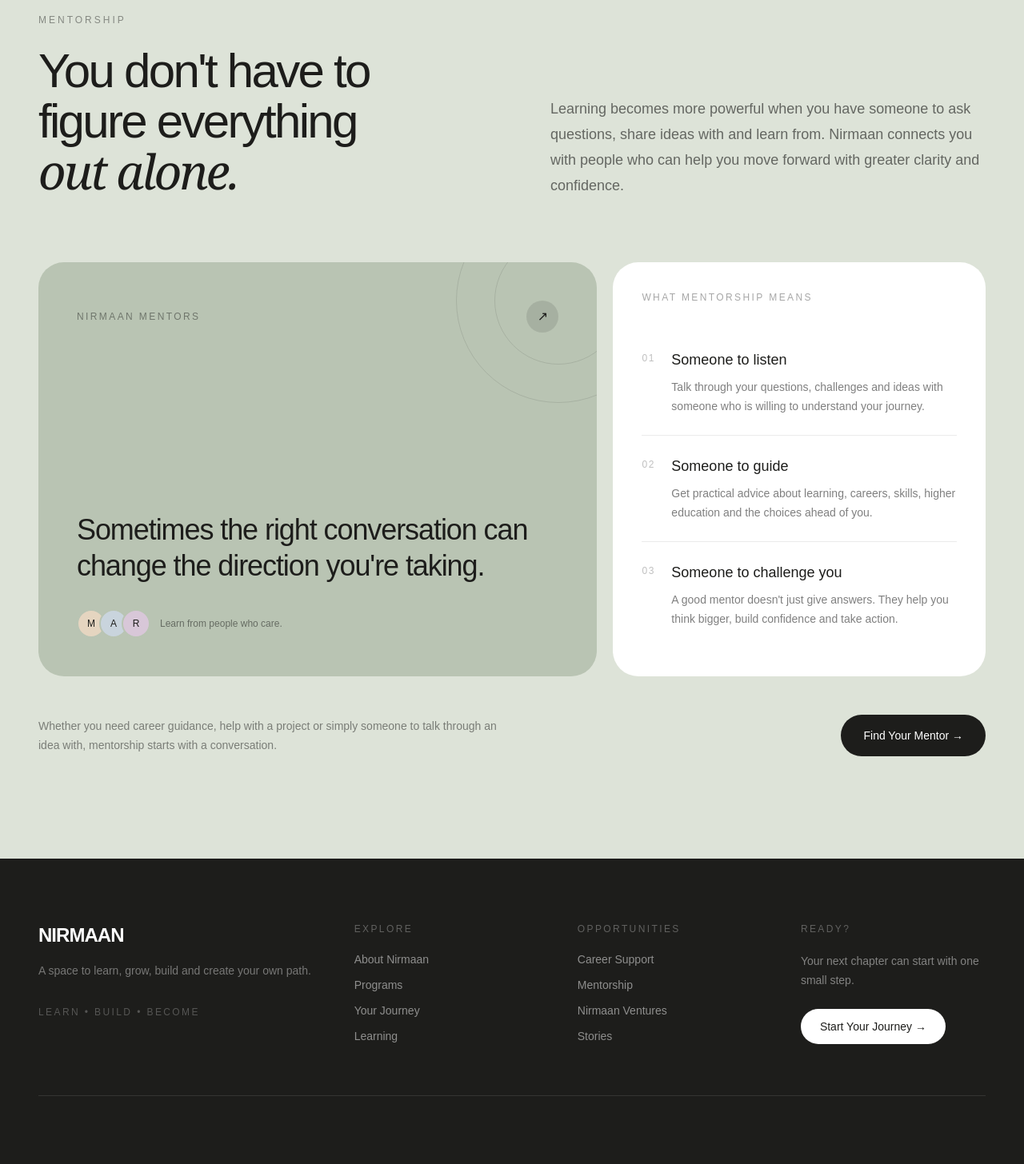
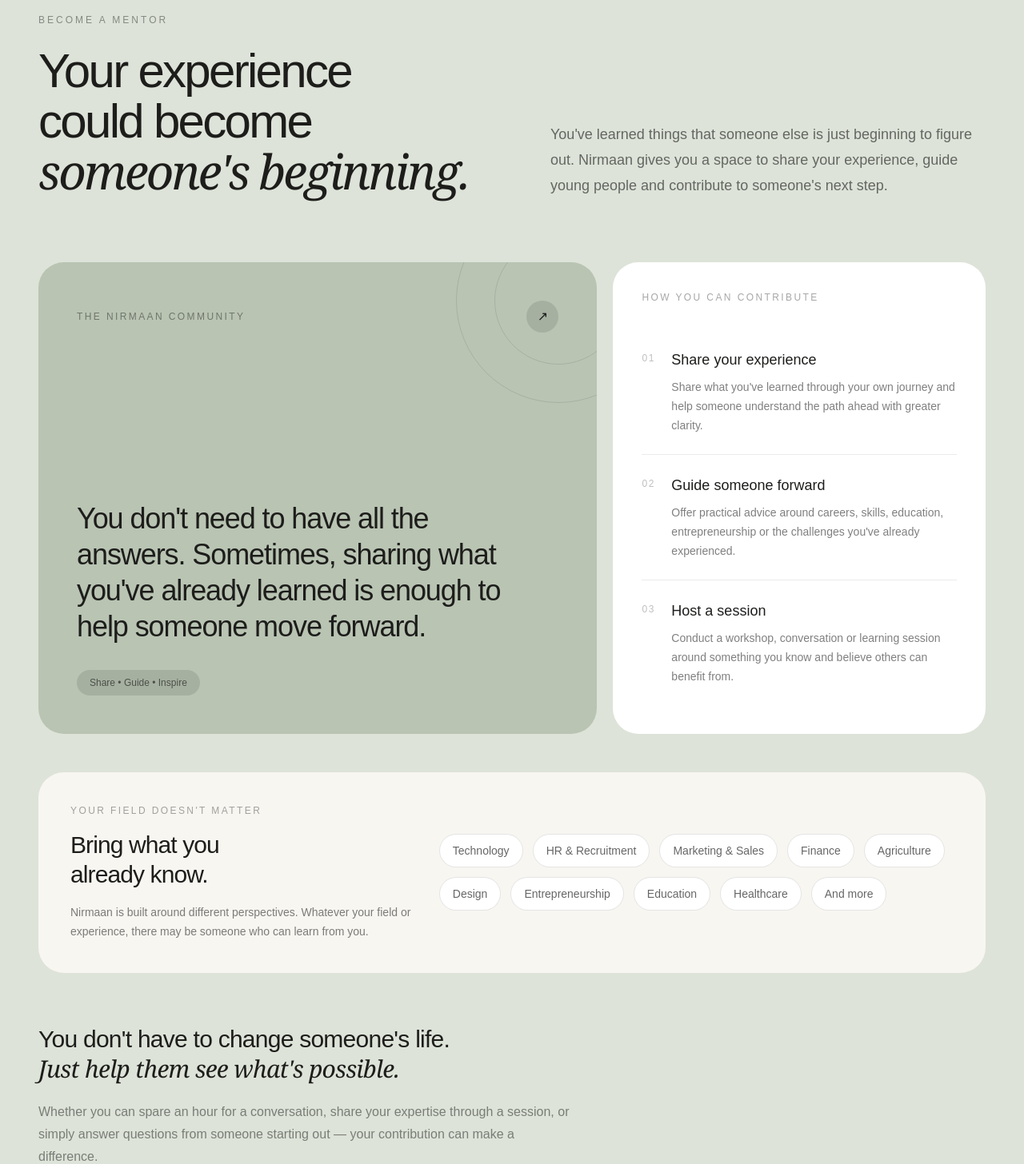
Before and after one commit to BeAnirva/NIRMAAN, a Next.js app: page /mentorship in a window 1280 px wide. Shown: the part 200-1656 px from the top of the page at 80% size. Built offline with nearby package versions, Linux system fonts and the light colour scheme.

Commit message:
Update Mentorship.tsx

```diff
--- a/src/components/Mentorship.tsx
+++ b/src/components/Mentorship.tsx
@@ -1,29 +1,40 @@
-const mentorshipPoints = [
+const mentorWays = [
   {
     number: "01",
-    title: "Someone to listen",
+    title: "Share your experience",
     description:
-      "Talk through your questions, challenges and ideas with someone who is willing to understand your journey.",
+      "Share what you've learned through your own journey and help someone understand the path ahead with greater clarity.",
   },
   {
     number: "02",
-    title: "Someone to guide",
+    title: "Guide someone forward",
     description:
-      "Get practical advice about learning, careers, skills, higher education and the choices ahead of you.",
+      "Offer practical advice around careers, skills, education, entrepreneurship or the challenges you've already experienced.",
   },
   {
     number: "03",
-    title: "Someone to challenge you",
+    title: "Host a session",
     description:
-      "A good mentor doesn't just give answers. They help you think bigger, build confidence and take action.",
+      "Conduct a workshop, conversation or learning session around something you know and believe others can benefit from.",
   },
+];
+
+const fields = [
+  "Technology",
+  "HR & Recruitment",
+  "Marketing & Sales",
+  "Finance",
+  "Agriculture",
+  "Design",
+  "Entrepreneurship",
+  "Education",
+  "Healthcare",
+  "And more",
 ];
 
 export default function Mentorship() {
   return (
-    <section
-      className="bg-[#DDE3D8] px-6 py-24 md:px-10 md:py-32 lg:px-12"
-    >
+    <section className="bg-[#DDE3D8] px-6 py-24 md:px-10 md:py-32 lg:px-12">
       <div className="mx-auto max-w-7xl">
 
         {/* HEADER */}
@@ -33,19 +44,19 @@
           <div>
 
             <p className="mb-6 text-xs font-medium uppercase tracking-[0.25em] text-black/40">
-              Mentorship
+              Become a Mentor
             </p>
 
             <h2 className="max-w-2xl text-4xl font-medium leading-[1.05] tracking-[-0.045em] md:text-5xl lg:text-6xl">
 
-              You don't have to
+              Your experience
               <br />
 
-              figure everything
+              could become
               <br />
 
               <span className="font-serif italic font-normal">
-                out alone.
+                someone's beginning.
               </span>
 
             </h2>
@@ -57,11 +68,12 @@
 
             <p className="max-w-xl text-base leading-7 text-black/55 md:text-lg md:leading-8">
 
-              Learning becomes more powerful when you have someone
-              to ask questions, share ideas with and learn from.
+              You've learned things that someone else is just
+              beginning to figure out.
 
-              Nirmaan connects you with people who can help you
-              move forward with greater clarity and confidence.
+              Nirmaan gives you a space to share your experience,
+              guide young people and contribute to someone's
+              next step.
 
             </p>
 
@@ -70,11 +82,11 @@
         </div>
 
 
-        {/* MENTORSHIP VISUAL */}
+        {/* MAIN VISUAL */}
 
         <div className="mt-20 grid gap-5 lg:grid-cols-[1.2fr_0.8fr]">
 
-          {/* LARGE VISUAL CARD */}
+          {/* LARGE CARD */}
 
           <div className="relative min-h-[420px] overflow-hidden rounded-[2rem] bg-[#B9C4B3] p-8 md:p-12">
 
@@ -90,7 +102,7 @@
               <div className="flex items-center justify-between">
 
                 <span className="text-xs font-medium uppercase tracking-[0.2em] text-black/40">
-                  Nirmaan Mentors
+                  The Nirmaan Community
                 </span>
 
                 <span className="flex h-10 w-10 items-center justify-center rounded-full bg-black/10">
@@ -104,32 +116,21 @@
 
                 <p className="max-w-xl text-3xl font-medium leading-tight tracking-[-0.03em] md:text-4xl">
 
-                  Sometimes the right
-                  conversation can change
-                  the direction you're taking.
+                  You don't need to have
+                  all the answers.
+
+                  Sometimes, sharing what
+                  you've already learned is
+                  enough to help someone
+                  move forward.
 
                 </p>
 
-                <div className="mt-8 flex items-center gap-3">
 
-                  <div className="flex -space-x-2">
+                <div className="mt-8">
 
-                    <div className="flex h-9 w-9 items-center justify-center rounded-full border-2 border-[#B9C4B3] bg-[#E5D5C0] text-xs">
-                      M
-                    </div>
-
-                    <div className="flex h-9 w-9 items-center justify-center rounded-full border-2 border-[#B9C4B3] bg-[#C9D4DD] text-xs">
-                      A
-                    </div>
-
-                    <div className="flex h-9 w-9 items-center justify-center rounded-full border-2 border-[#B9C4B3] bg-[#D8C7D8] text-xs">
-                      R
-                    </div>
-
-                  </div>
-
-                  <span className="text-xs text-black/45">
-                    Learn from people who care.
+                  <span className="inline-flex rounded-full bg-black/10 px-4 py-2 text-xs font-medium text-black/55">
+                    Share • Guide • Inspire
                   </span>
 
                 </div>
@@ -141,23 +142,23 @@
           </div>
 
 
-          {/* MENTORSHIP POINTS */}
+          {/* WAYS TO CONTRIBUTE */}
 
           <div className="rounded-[2rem] bg-white p-7 md:p-9">
 
             <p className="text-xs font-medium uppercase tracking-[0.2em] text-black/35">
-              What mentorship means
+              How you can contribute
             </p>
 
 
             <div className="mt-8">
 
-              {mentorshipPoints.map((point, index) => (
+              {mentorWays.map((way, index) => (
 
                 <div
-                  key={point.number}
+                  key={way.number}
                   className={`py-6 ${
-                    index !== mentorshipPoints.length - 1
+                    index !== mentorWays.length - 1
                       ? "border-b border-black/8"
                       : ""
                   }`}
@@ -166,17 +167,17 @@
                   <div className="flex gap-5">
 
                     <span className="pt-1 text-xs font-medium tracking-[0.15em] text-black/25">
-                      {point.number}
+                      {way.number}
                     </span>
 
                     <div>
 
                       <h3 className="text-lg font-medium">
-                        {point.title}
+                        {way.title}
                       </h3>
 
                       <p className="mt-2 text-sm leading-6 text-black/50">
-                        {point.description}
+                        {way.description}
                       </p>
 
                     </div>
@@ -194,23 +195,98 @@
         </div>
 
 
-        {/* BOTTOM CTA */}
+        {/* FIELDS */}
 
-        <div className="mt-12 flex flex-col gap-4 sm:flex-row sm:items-center sm:justify-between">
+        <div className="mt-12 rounded-[2rem] bg-[#F8F6F1] p-7 md:p-10">
 
-          <p className="max-w-xl text-sm leading-6 text-black/45">
+          <div className="grid gap-8 md:grid-cols-[0.8fr_1.2fr] md:items-center">
 
-            Whether you need career guidance, help with a project
-            or simply someone to talk through an idea with,
-            mentorship starts with a conversation.
+            <div>
+
+              <p className="text-xs font-medium uppercase tracking-[0.2em] text-black/35">
+                Your field doesn't matter
+              </p>
+
+              <h3 className="mt-4 text-2xl font-medium leading-tight tracking-[-0.03em] md:text-3xl">
+
+                Bring what you
+                <br />
+                already know.
+
+              </h3>
+
+              <p className="mt-4 max-w-md text-sm leading-6 text-black/50">
+
+                Nirmaan is built around different perspectives.
+                Whatever your field or experience, there may be
+                someone who can learn from you.
+
+              </p>
+
+            </div>
+
+
+            <div className="flex flex-wrap gap-3">
+
+              {fields.map((field) => (
+
+                <span
+                  key={field}
+                  className="rounded-full border border-black/10 bg-white px-4 py-2.5 text-sm text-black/60"
+                >
+                  {field}
+                </span>
+
+              ))}
+
+            </div>
+
+          </div>
+
+        </div>
+
+
+        {/* BOTTOM MESSAGE */}
+
+        <div className="mt-16 max-w-3xl">
+
+          <p className="text-2xl font-medium leading-tight tracking-[-0.025em] md:text-3xl">
+
+            You don't have to change someone's life.
+
+            <br />
+
+            <span className="font-serif italic font-normal">
+              Just help them see what's possible.
+            </span>
 
           </p>
 
+          <p className="mt-5 max-w-2xl text-sm leading-6 text-black/45 md:text-base md:leading-7">
+
+            Whether you can spare an hour for a conversation,
+            share your expertise through a session, or simply
+            answer questions from someone starting out —
+            your contribution can make a difference.
+
+          </p>
+
+        </div>
+
+
+        {/* CTA */}
+
+        <div className="mt-10 flex flex-col gap-4 sm:flex-row sm:items-center sm:justify-between">
+
+          <p className="text-sm leading-6 text-black/40">
+            Have something valuable to share? We'd love to hear from you.
+          </p>
+
           <a
-            href="#start"
+            href="/become-a-mentor"
             className="inline-flex w-fit shrink-0 items-center rounded-full bg-[#1D1D1B] px-7 py-4 text-sm font-medium text-white transition duration-300 hover:-translate-y-1 hover:bg-black"
           >
-            Find Your Mentor →
+            Become a Mentor →
           </a>
 
         </div>
```
